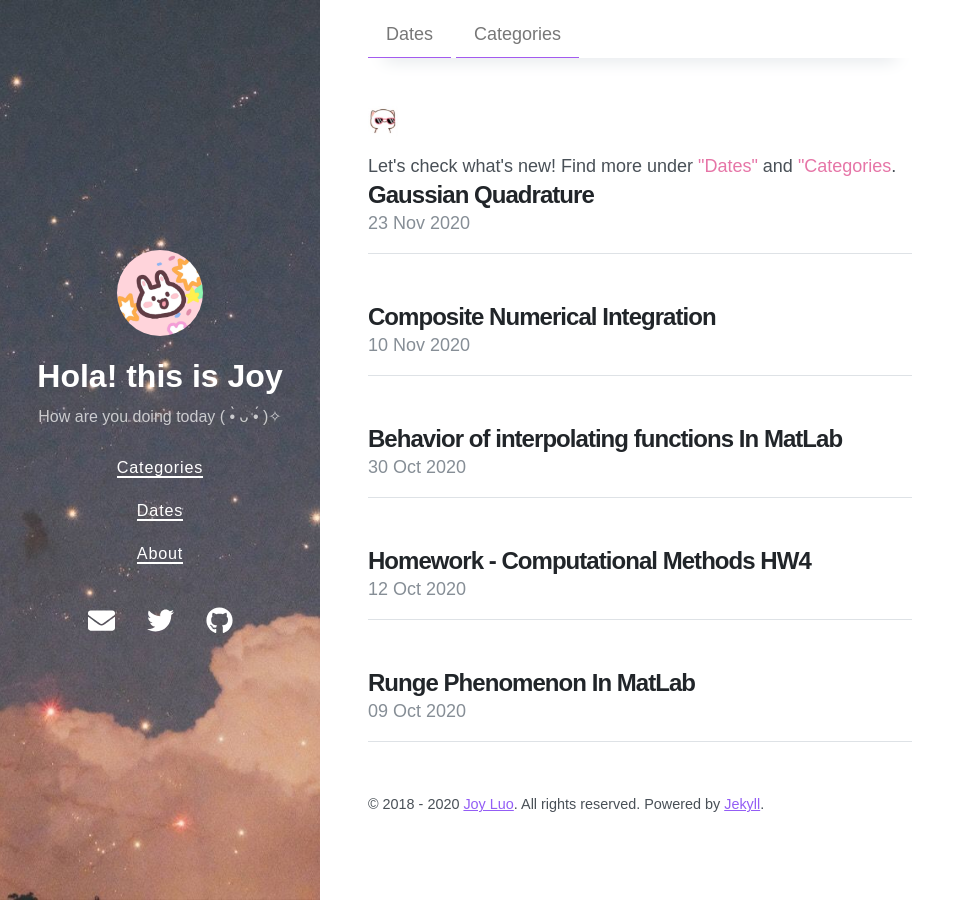
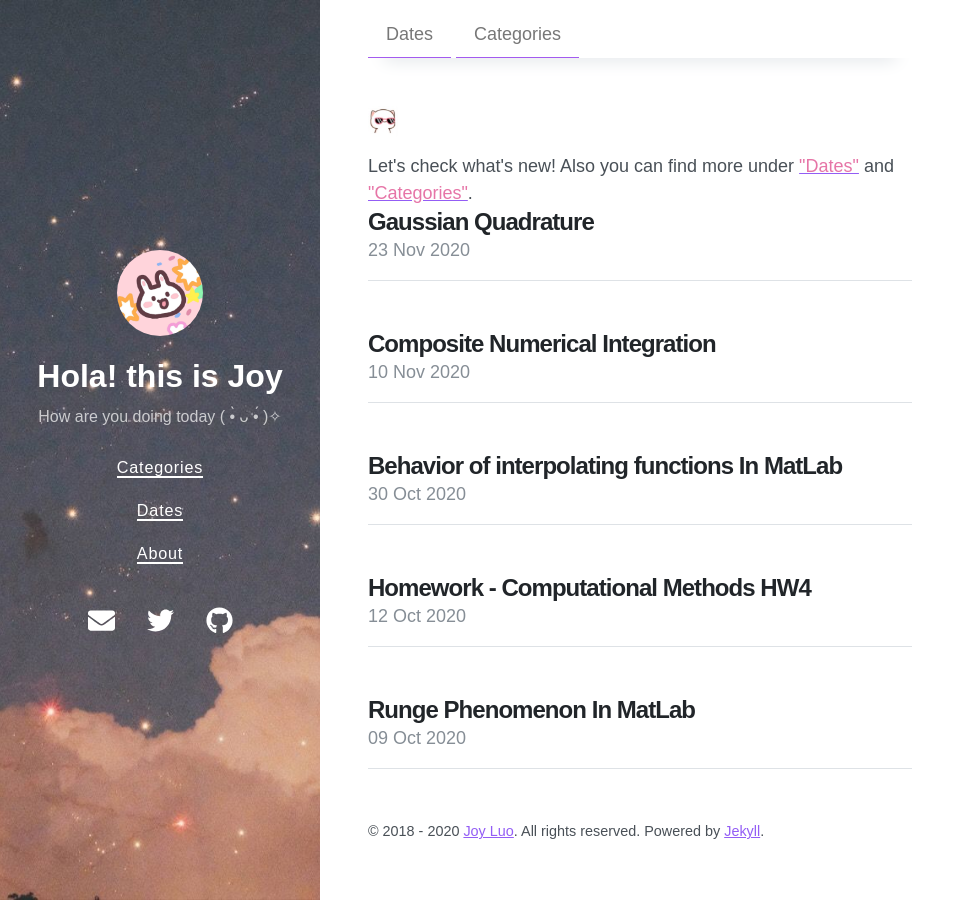
Before and after one commit to Joy3Luo/mathnotes, a Jekyll site: the page built from index.html, in a window 1280 px wide. Shown: the whole page, without its empty margins (0-975 px from the left). Built offline with Jekyll 4.4.1, drawn with Linux system fonts in a browser that asks for light colours; nearby versions of some CDN libraries; the list of posts is cut into pages by our own code.

Commit message:
Update home.html

```diff
--- a/_layouts/home.html
+++ b/_layouts/home.html
@@ -7,8 +7,10 @@ layout: default
 <img src="{{ '/IMG_8181.jpg' | relative_url }}" width="30px">
 Let's check what's new!
 
-Find more under <font color= E675A7> "Dates"</font> and <font color= E675A7> "Categories</font>.
+Also you can find more under <a href="/dates/"><font color= E675A7> "Dates"</font></a>
+ and <a href="/tags/"><font color= E675A7> <font color= E675A7> "Categories"</font></font></a>.
 <br>
+
 
 <div class="posts">
   {% for post in paginator.posts %}
```
